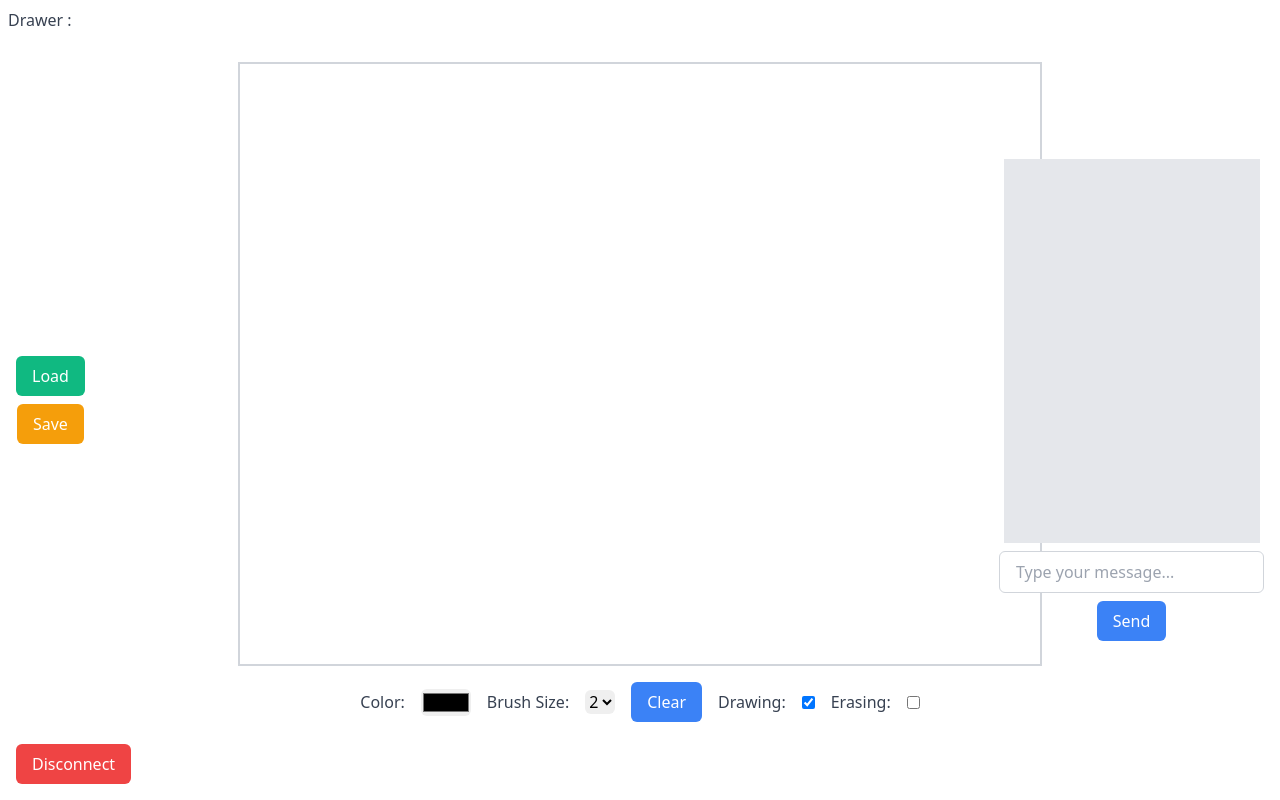
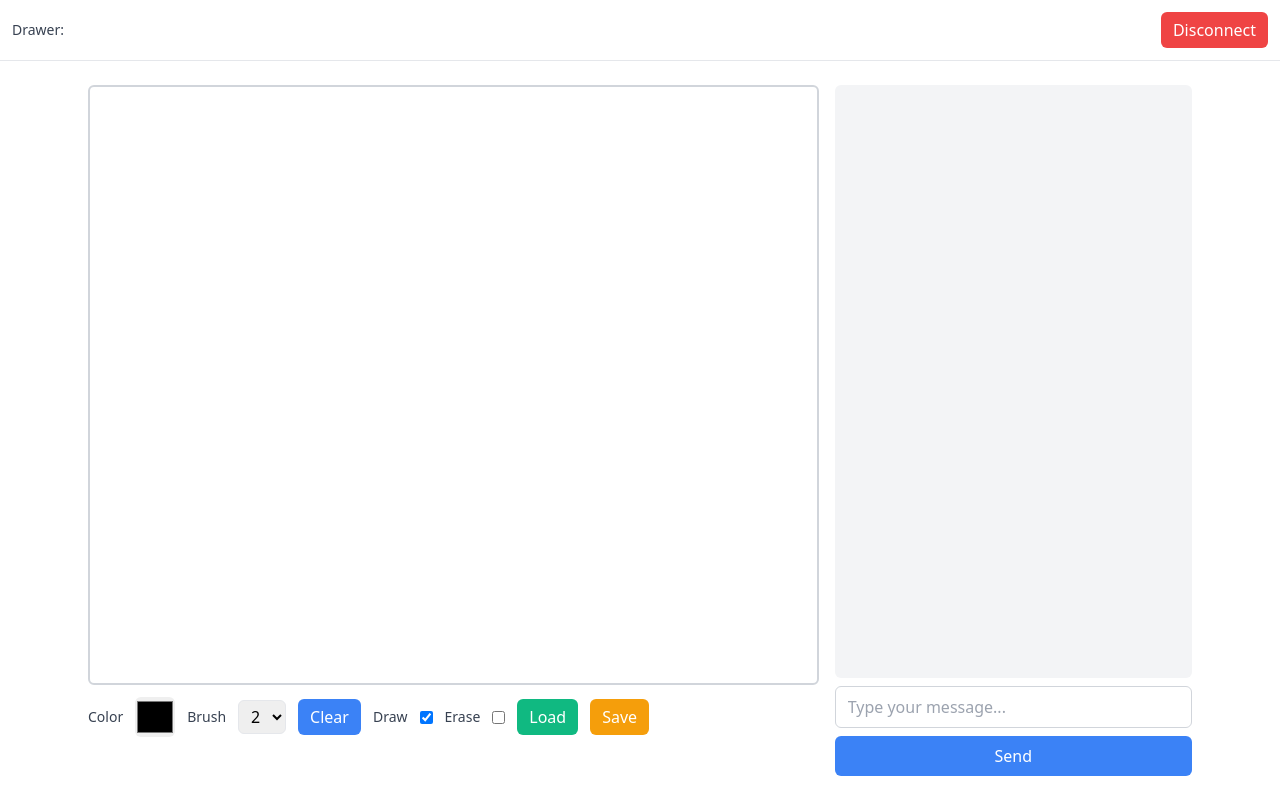
Before and after one commit to tonek13/CollaborativeWhiteboard, a website: page index.html in a window 1280 px wide. Drawn offline with nearby package versions, Linux system fonts and the light colour scheme.

Commit message:
ui changes

```diff
--- a/index.html
+++ b/index.html
@@ -5,42 +5,63 @@
     <meta name="viewport" content="width=device-width, initial-scale=1.0">
     <title>Real-time Whiteboard</title>
     <link href="https://cdn.jsdelivr.net/npm/tailwindcss@2.2.19/dist/tailwind.min.css" rel="stylesheet">
+    <link rel="stylesheet" href="styles.css">
+    <style>
+        /* Mobile-friendly canvas sizing */
+        .canvas-wrap { height: 60vh; }
+        @media (min-width: 768px) { .canvas-wrap { height: 600px; } }
+    </style>
     </head>
-<body>
+<body class="bg-white">
+    <div id="app" class="min-h-screen flex flex-col">
+        <!-- Top bar -->
+        <div class="w-full flex items-center justify-between p-3 border-b">
+            <div id="user-info" class="text-gray-700 text-sm">Drawer:</div>
+            <button id="disconnectButton" class="px-3 py-1.5 bg-red-500 text-white rounded-md">Disconnect</button>
         </div>
-    <div id="app" class="flex flex-col items-center justify-center h-screen">
-        <div id="user-info" class="absolute top-0 left-0 p-2 text-gray-700">
-            <ul>Drawer :</ul>
+
+        <!-- Main content -->
+        <div class="flex-1 w-full max-w-6xl mx-auto p-3 md:p-6 grid grid-cols-1 md:grid-cols-3 gap-4">
+            <!-- Whiteboard + controls -->
+            <div class="md:col-span-2 flex flex-col">
+                <div class="canvas-wrap w-full border-2 border-gray-300 rounded-md overflow-hidden">
+                    <canvas id="whiteboard" class="w-full h-full block" width="800" height="600"></canvas>
                 </div>
-        <canvas id="whiteboard" class="border-2 border-gray-300" width="800" height="600"></canvas>
-        <div id="controls" class="flex items-center space-x-4 mt-4">
-            <label for="colorPicker" class="text-gray-700">Color:</label>
-            <input type="color" id="colorPicker" value="#000000" class="rounded-md">
-            <label for="brushSize" class="text-gray-700">Brush Size:</label>
-            <select id="brushSize" class="rounded-md">
 
-            </select>
-            <button id="clearButton" class="px-4 py-2 bg-blue-500 text-white rounded-md">Clear</button>
-            <label for="drawingTool" class="text-gray-700">Drawing:</label>
+                <!-- Controls -->
+                <div id="controls" class="flex flex-wrap items-center gap-3 mt-3">
+                    <label for="colorPicker" class="text-gray-700 text-sm">Color</label>
+                    <input type="color" id="colorPicker" value="#000000" class="rounded-md w-10 h-10 p-0">
+
+                    <label for="brushSize" class="text-gray-700 text-sm">Brush</label>
+                    <select id="brushSize" class="rounded-md border px-2 py-1"></select>
+
+                    <button id="clearButton" class="px-3 py-1.5 bg-blue-500 text-white rounded-md">Clear</button>
+
+                    <label for="drawingTool" class="text-gray-700 text-sm">Draw</label>
                     <input type="checkbox" id="drawingTool" checked>
-            <label for="eraserTool" class="text-gray-700">Erasing:</label>
+                    <label for="eraserTool" class="text-gray-700 text-sm">Erase</label>
                     <input type="checkbox" id="eraserTool">
+
+                    <input type="file" id="fileInput" accept="image/*" class="hidden">
+                    <label for="fileInput" class="px-3 py-1.5 bg-green-500 text-white rounded-md cursor-pointer">Load</label>
+                    <button id="saveButton" class="px-3 py-1.5 bg-yellow-500 text-white rounded-md">Save</button>
                 </div>
-        <div id="user-list" class="mt-4">
-            <ul id="userList"></ul>
+
+                <div id="user-list" class="mt-3">
+                    <ul id="userList" class="text-sm text-gray-700 space-y-1"></ul>
                 </div>
-        <button id="disconnectButton" class="absolute bottom-4 left-4 px-4 py-2 bg-red-500 text-white rounded-md">Disconnect</button>
             </div>
-    <div class="flex flex-col items-center justify-center absolute left-4 top-1/2 transform -translate-y-1/2">
-        <input type="file" id="fileInput" accept="image/*" class="hidden">
-        <label for="fileInput" class="px-4 py-2 bg-green-500 text-white rounded-md cursor-pointer mb-2">Load</label>
-        <button id="saveButton" class="px-4 py-2 bg-yellow-500 text-white rounded-md">Save</button>
+
+            <!-- Chat -->
+            <div class="flex flex-col">
+                <div id="chat" class="bg-gray-100 w-full h-72 md:h-full p-3 rounded-md overflow-y-auto"></div>
+                <input type="text" id="messageInput" class="mt-2 px-3 py-2 bg-white border border-gray-300 rounded-md" placeholder="Type your message...">
+                <button id="sendMessageButton" class="mt-2 px-3 py-2 bg-blue-500 text-white rounded-md">Send</button>
             </div>
-    <div class="flex flex-col items-center justify-center absolute right-4 top-1/2 transform -translate-y-1/2">
-        <div id="chat" class="bg-gray-200 w-64 h-96 p-4 overflow-y-auto"></div>
-        <input type="text" id="messageInput" class="mt-2 px-4 py-2 bg-white border border-gray-300 rounded-md" placeholder="Type your message...">
-        <button id="sendMessageButton" class="mt-2 px-4 py-2 bg-blue-500 text-white rounded-md">Send</button>
         </div>
+    </div>
+
     <script src="script.js"></script>
 </body>
 </html>
--- a/styles.css
+++ b/styles.css
@@ -1,10 +1,2 @@
-/*#app {
-    display: flex;
-    justify-content: center;
-    align-items: center;
-    height: 100vh;
-}
-
-canvas {
-    border: 5px solid #ccc;
-}*/
+/* Improve touch handling on mobile */
+#whiteboard { touch-action: none; }
```
Lines whose indentation alone changed are shown as unchanged.
